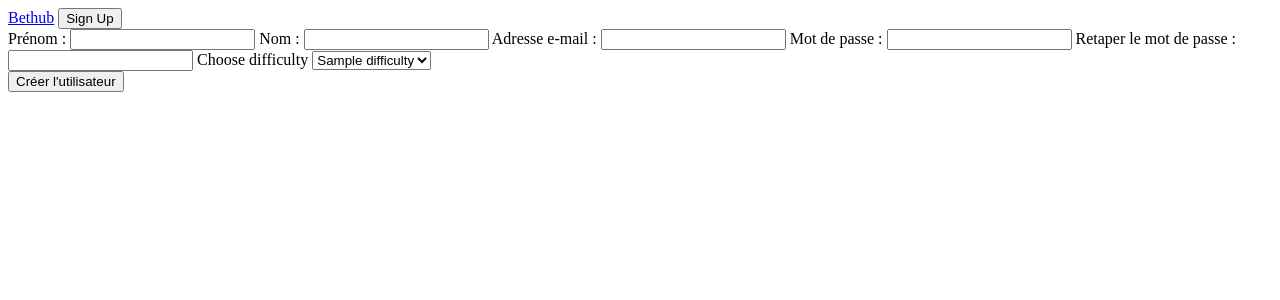
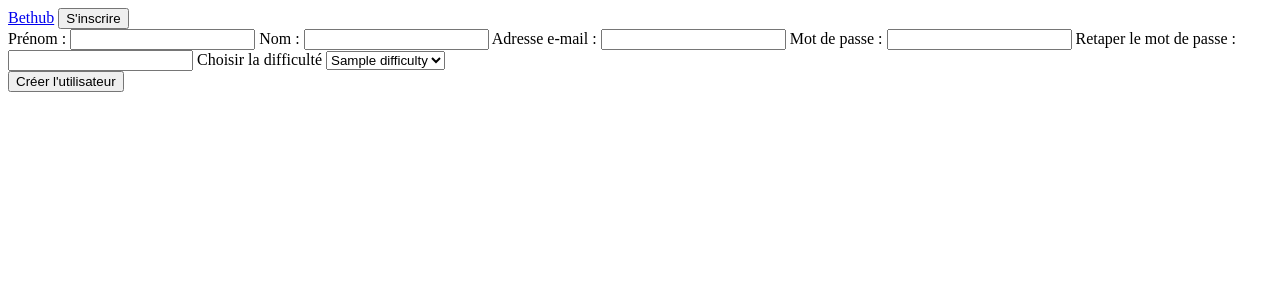
Before and after one commit to Watshy1/BetHub, a Symfony app: template templates/user/create.html.twig in a window 1280 px wide. Shown: the top 300 px of the page. Run offline with Twig, Linux system fonts and the light colour scheme; the template is opened without the code that fills it: most values are stand-ins (such as "Sample title", 1, 10 or a date in 2020); some libraries are stand-ins or nearby versions.

Commit message:
change bg color for base page and translation to french

```diff
--- a/templates/base.html.twig
+++ b/templates/base.html.twig
@@ -14,12 +14,12 @@
 			{{ encore_entry_script_tags('app') }}
 		{% endblock %}
 	</head>
-	<body>
+	<body class="bg-white">
 		<nav class="bg-gray-800 p-2 flex justify-between items-center">
 			<a class="text-white font-medium hover:text-gray-400" href="/">Bethub</a>
 			<a class="text-white hover:text-gray-400" href="{{ path('app_user_create') }}">
 				<button class="bg-blue-500 hover:bg-blue-700 text-white font-medium py-2 px-4 rounded-lg">
-					Sign Up
+					S'inscrire
 				</button>
 			</a>
 		</nav>
--- a/templates/user/create.html.twig
+++ b/templates/user/create.html.twig
@@ -1,7 +1,7 @@
 {% extends 'base.html.twig' %}
 
 {% block title %}
-	Hello UserController!
+	Créer un utilisateur
 {% endblock %}
 
 {% block body %}
@@ -17,7 +17,7 @@
 		<input type="password" id="password" name="password" required class="border border-gray-400 p-2 w-full">
 		<label for="passwordConfirm" class="block text-gray-700 font-medium mb-2">Retaper le mot de passe :</label>
 		<input type="password" id="passwordConfirm" name="passwordConfirm" required class="border border-gray-400 p-2 w-full">
-		<label for="difficulty" class="block text-gray-700 font-medium mb-2">Choose difficulty</label>
+		<label for="difficulty" class="block text-gray-700 font-medium mb-2">Choisir la difficulté</label>
 		<select name="difficulty" id="difficulty" class="border border-gray-400 p-2 w-full">
 			{% for difficulty in difficulties %}
 				<option value="{{ difficulty.id }}">{{ difficulty.name }}</option>
```
